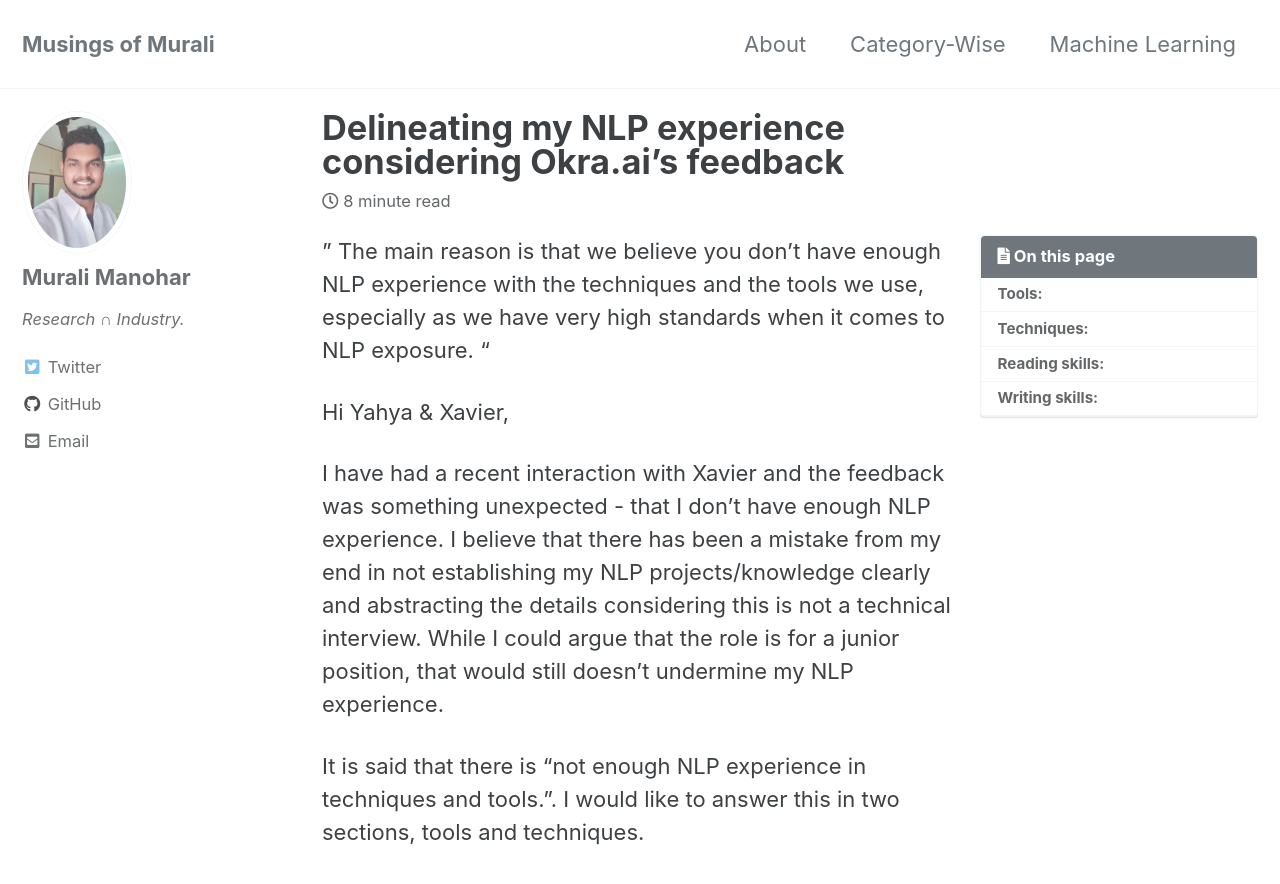
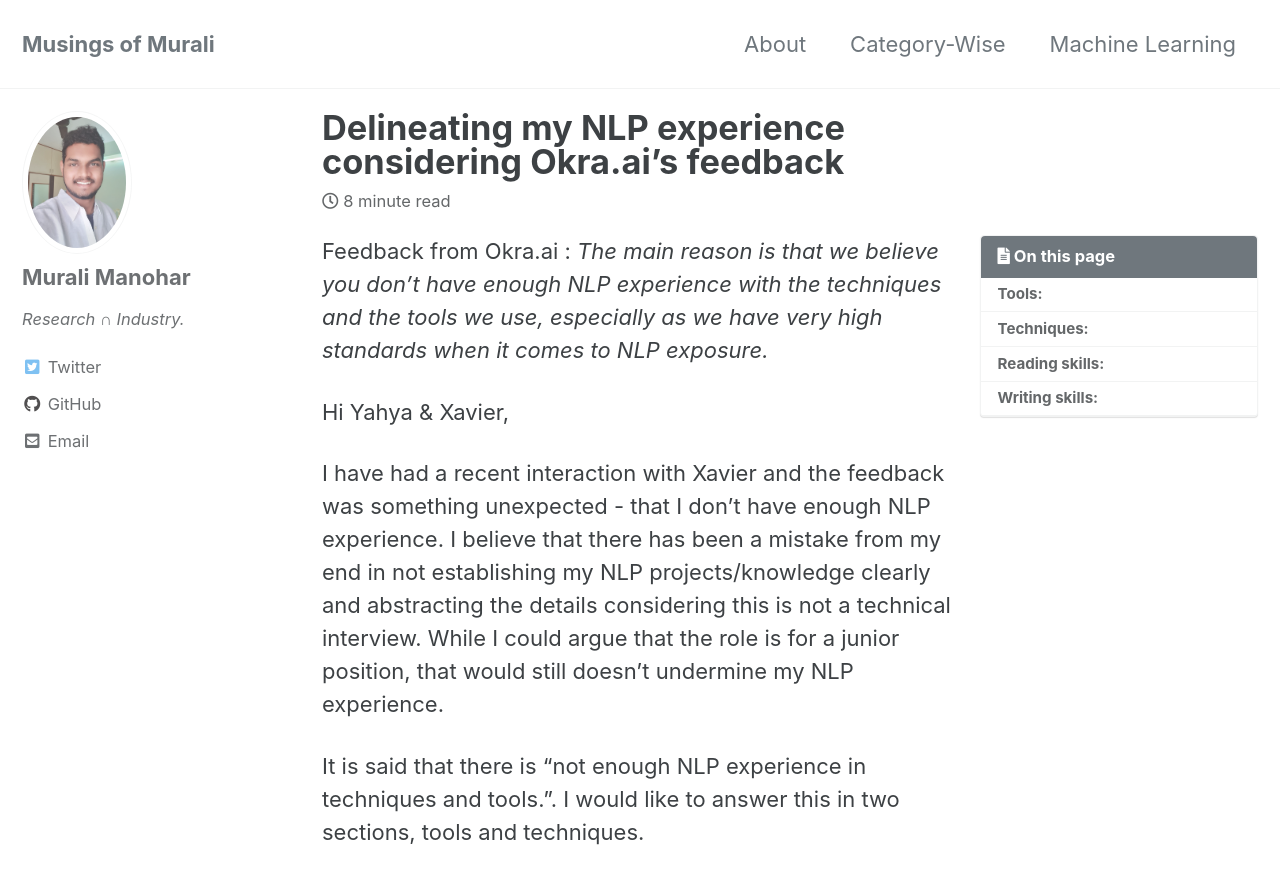
Before and after one commit to gitlost-murali/blogs, a Jekyll site: the page built from _posts/2023-27-01-nlp-experience.md, in a window 1280 px wide and 900 px high. Shown: the top 884 px of the window. Built offline with Jekyll 4.4.1, drawn with Linux system fonts in a browser that asks for light colours; cached includes are drawn as plain includes; comment, search, counter and statistics services are not loaded.

Commit message:
add italics

```diff
--- a/_posts/2023-27-01-nlp-experience.md
+++ b/_posts/2023-27-01-nlp-experience.md
@@ -8,10 +8,8 @@
 toc: True
 ---
 
+Feedback from Okra.ai : _The main reason is that we believe you don't have enough NLP experience with the techniques and the tools we use, especially as we have very high standards when it comes to NLP exposure._
 
-"
-The main reason is that we believe you don't have enough NLP experience with the techniques and the tools we use, especially as we have very high standards when it comes to NLP exposure.
-"
 
 Hi Yahya & Xavier,
 
```
